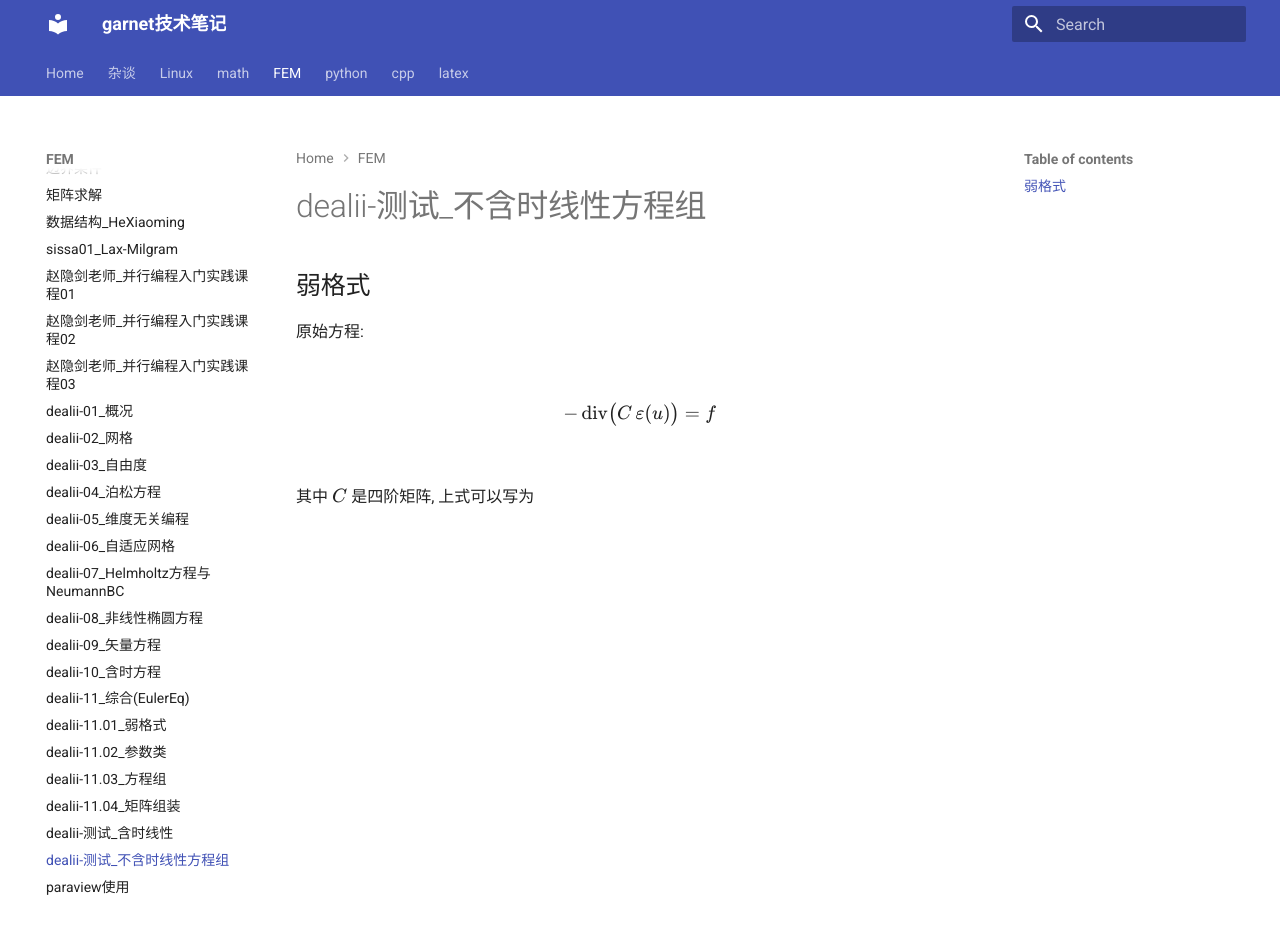
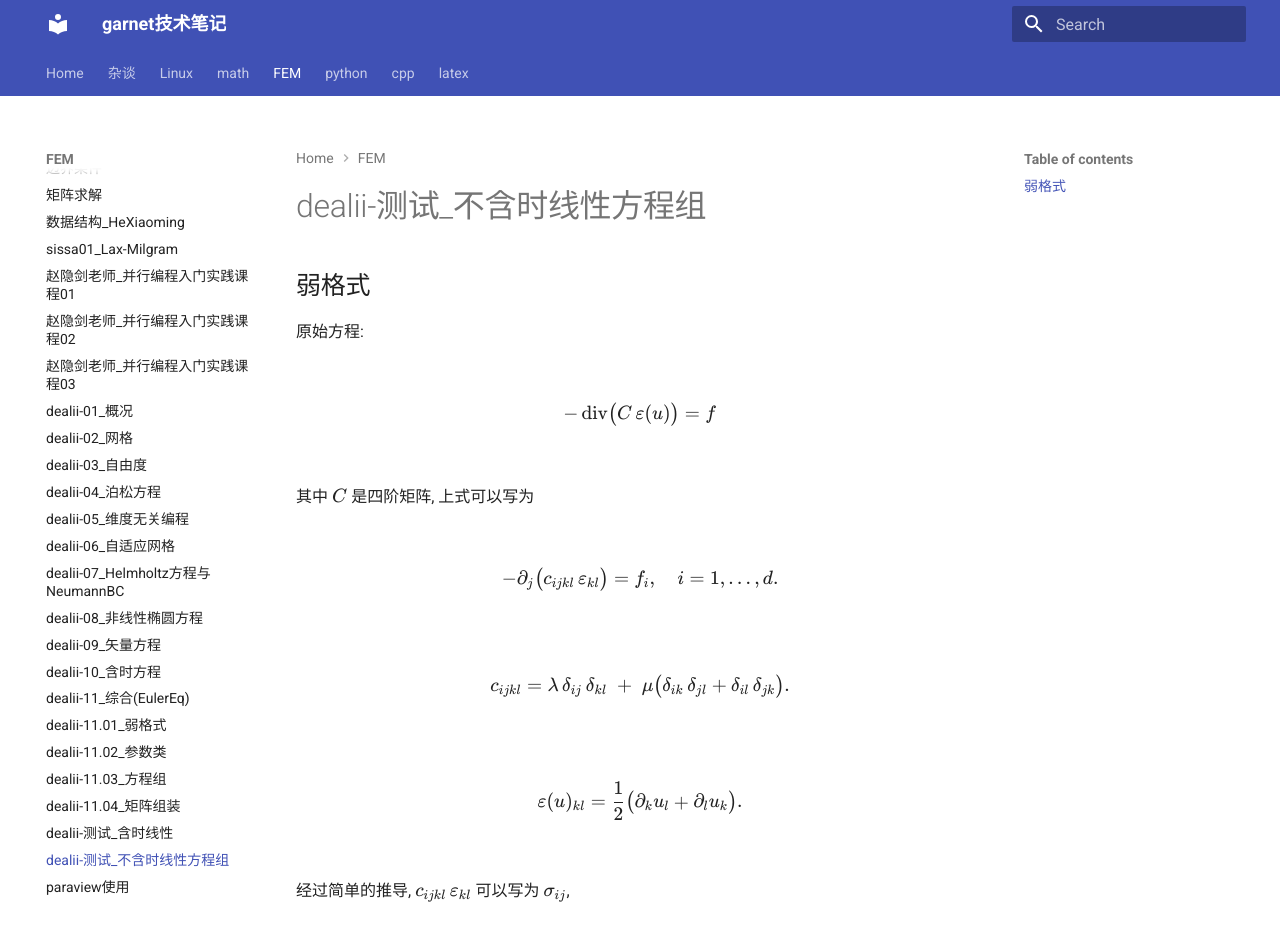
Before and after one commit to ymma98/technotes, an MkDocs documentation site: the page built from docs/FEM/dealii-测试_不含时线性方程组.md, in a window 1280 px wide and 928 px high. Built offline with MkDocs 1.6.1 and Material for MkDocs 9.7.7, drawn with Linux system fonts in a browser that asks for light colours.

Commit message:
docs/FEM/dealii-测试_不含时线性方程组.md updated from https://stackedit.cn/

```diff
--- a/docs/FEM/dealii-测试_不含时线性方程组.md
+++ b/docs/FEM/dealii-测试_不含时线性方程组.md
@@ -10,7 +10,19 @@ $$
 
 其中 $C$ 是四阶矩阵, 上式可以写为
 
+$$
+-\partial_j\bigl(c_{ijkl}\,\varepsilon_{kl}\bigr) = f_i,\quad i = 1,\dots,d.
+$$
 
+$$
+c_{ijkl} = \lambda\,\delta_{ij}\,\delta_{kl} \;+\; \mu\bigl(\delta_{ik}\,\delta_{jl} + \delta_{il}\,\delta_{jk}\bigr).
+$$
+
+$$
+\varepsilon(u)_{kl} = \frac{1}{2}\bigl(\partial_k u_l + \partial_l u_k\bigr).
+$$
+
+经过简单的推导, $c_{ijkl}\,\varepsilon_{kl}$ 可以写为 $\sigma_{ij}$,
 <!--stackedit_data:
-eyJoaXN0b3J5IjpbMTg1MDIyMzkyLC0xMzYyMjAwOTg3XX0=
+eyJoaXN0b3J5IjpbNTE5MzkxMDE0LC0xMzYyMjAwOTg3XX0=
 -->
```
